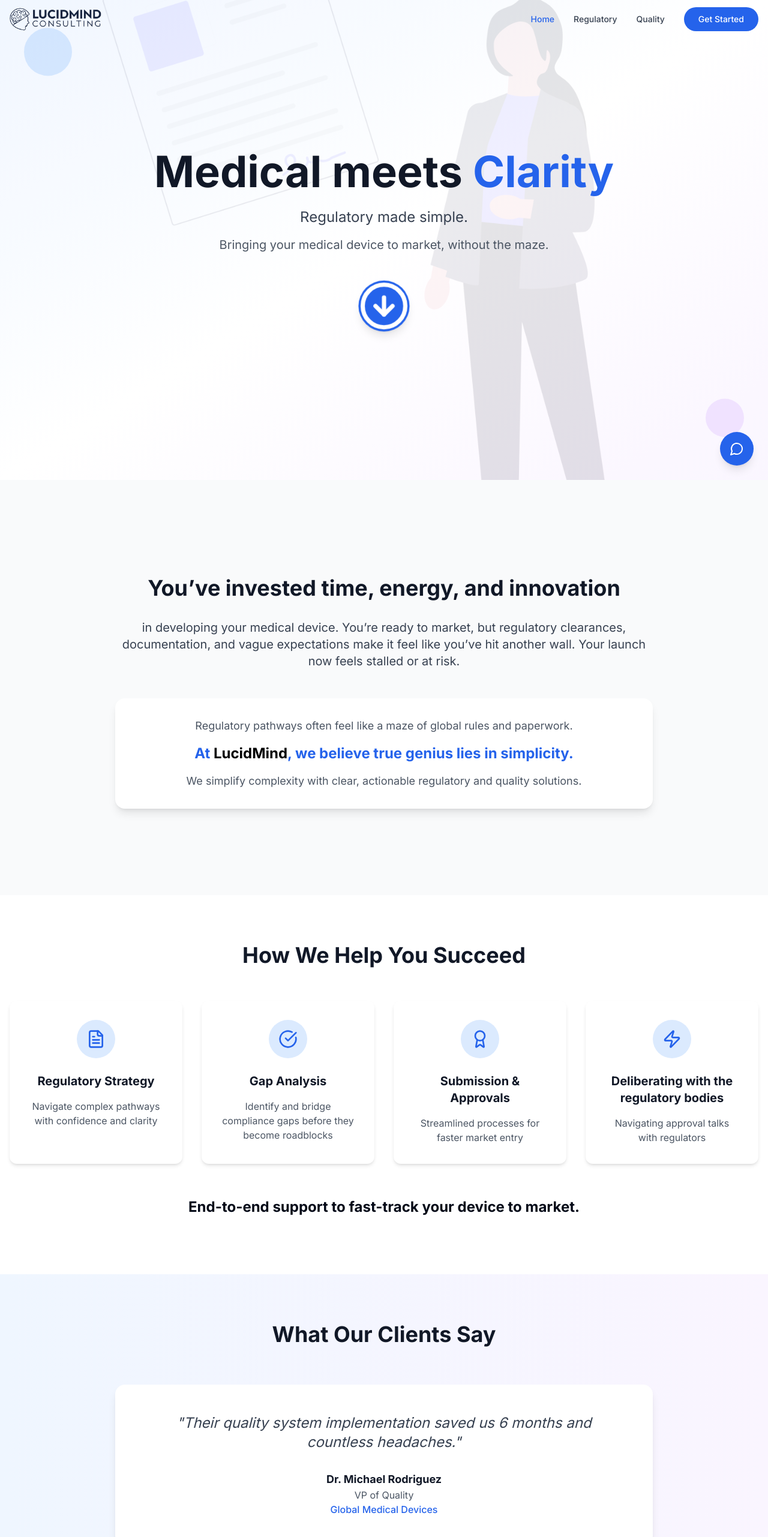
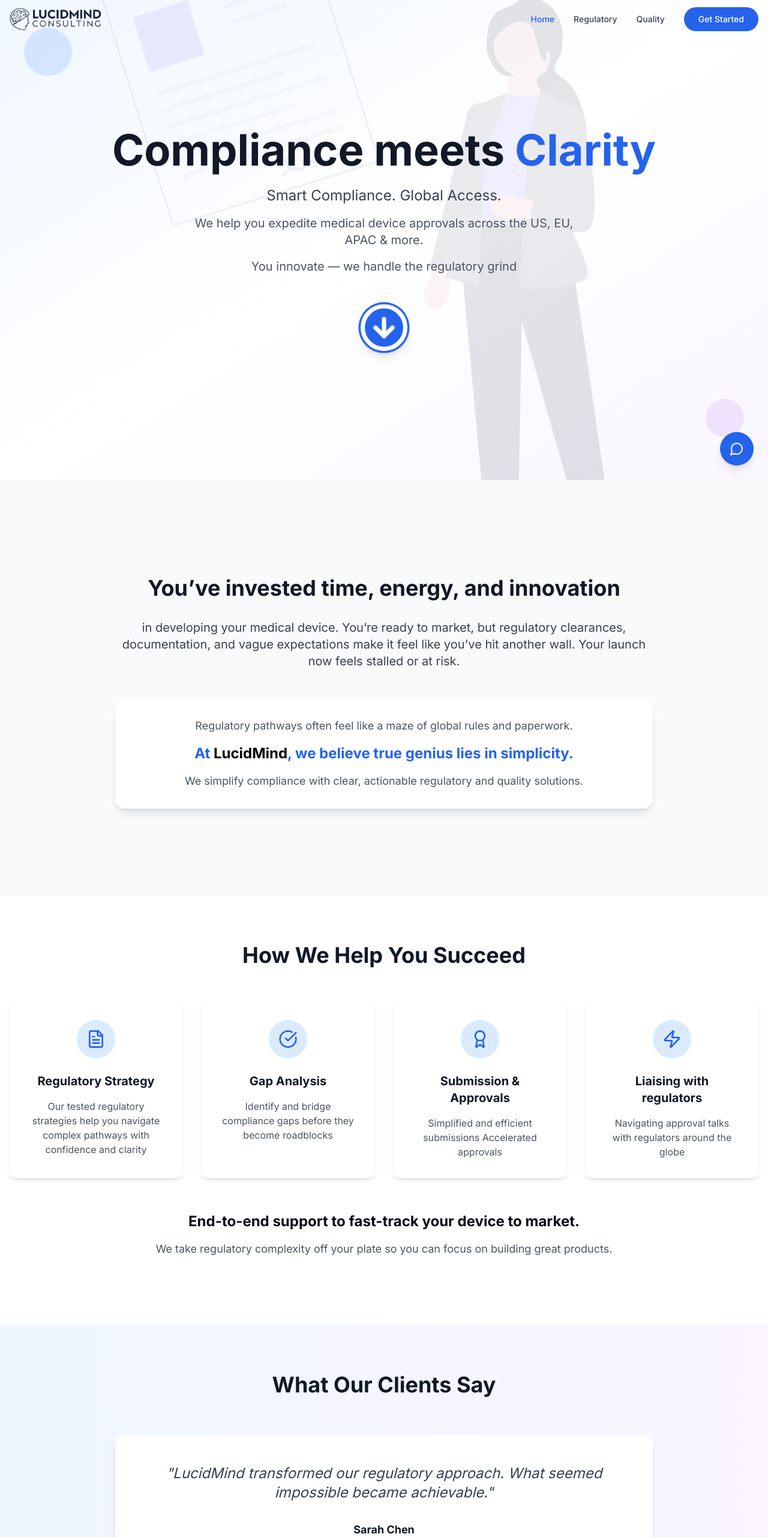
Before and after one commit to gautam351/lucidMind, a Next.js app: page / in a window 1280 px wide. Shown: the top 2562 px of the page at 60% size. Built offline with nearby package versions, Linux system fonts and the light colour scheme.

Commit message:
Update testimonials and footer content for clarity and compliance messaging; add new logo files

```diff
--- a/app/page.tsx
+++ b/app/page.tsx
@@ -8,30 +8,31 @@ import { useState, useEffect } from "react"
 
 const testimonials = [
   {
+    quote: "Finally, regulatory consulting that speaks our language - clear, actionable, results-driven.",
+    author: "Rajeev Nohria",
+    title: "CEO",
+    company: "Better Diagnostics",
+  },
+  {
     quote: "LucidMind transformed our regulatory approach. What seemed impossible became achievable.",
     author: "Sarah Chen",
     title: "CEO, MedTech Innovations",
     company: "Series B Startup",
   },
-  {
-    quote: "Their quality system implementation saved us 6 months and countless headaches.",
-    author: "Dr. Michael Rodriguez",
-    title: "VP of Quality",
-    company: "Global Medical Devices",
-  },
-  {
-    quote: "Finally, regulatory consulting that speaks our language - clear, actionable, results-driven.",
-    author: "Jennifer Park",
-    title: "Regulatory Director",
-    company: "Emerging Technologies",
-  },
+  // {
+  //   quote: "Their quality system implementation saved us 6 months and countless headaches.",
+  //   author: "Dr. Michael Rodriguez",
+  //   title: "VP of Quality",
+  //   company: "Global Medical Devices",
+  // },
+
 ]
 
 const highlights = [
   {
     icon: FileText,
     title: "Regulatory Strategy",
-    description: "Navigate complex pathways with confidence and clarity",
+    description: "Our tested regulatory strategies help you navigate complex pathways with confidence and clarity",
   },
   {
     icon: CheckCircle,
@@ -41,12 +42,12 @@ const highlights = [
   {
     icon: Award,
     title: "Submission & Approvals",
-    description: "Streamlined processes for faster market entry",
+    description: "Simplified and efficient submissions Accelerated approvals",
   },
   {
     icon: Zap,
-    title: "Deliberating with the regulatory bodies",
-    description: "Navigating approval talks with regulators",
+    title: "Liaising with regulators",
+    description: "Navigating approval talks with regulators around the globe",
   },
 ]
 
@@ -78,7 +79,7 @@ export default function HomePage() {
             animate={{ opacity: 1, y: 0 }}
             transition={{ duration: 0.8, delay: 0.2 }}
           >
-            Medical meets <span className="text-blue-600">Clarity</span>
+            Compliance meets <span className="text-blue-600">Clarity</span>
           </motion.h1>
 
           <motion.p
@@ -87,18 +88,26 @@ export default function HomePage() {
             animate={{ opacity: 1, y: 0 }}
             transition={{ duration: 0.8, delay: 0.4 }}
           >
-            Regulatory made simple.
+             Smart Compliance. Global Access.
           </motion.p>
 
+          <motion.p
+            className="text-lg md:text-xl text-gray-600 mb-4 max-w-2xl mx-auto"
+            initial={{ opacity: 0, y: 20 }}
+            animate={{ opacity: 1, y: 0 }}
+            transition={{ duration: 0.8, delay: 0.6 }}
+          >
+            We help you expedite medical device approvals across the US, EU, APAC & more.
+
+          </motion.p>
           <motion.p
             className="text-lg md:text-xl text-gray-600 mb-12 max-w-2xl mx-auto"
             initial={{ opacity: 0, y: 20 }}
             animate={{ opacity: 1, y: 0 }}
             transition={{ duration: 0.8, delay: 0.6 }}
           >
-            Bringing your medical device to market, without the maze.
+You innovate — we handle the regulatory grind
           </motion.p>
-
           <motion.div
             initial={{ opacity: 0, y: 20 }}
             animate={{ opacity: 1, y: 0 }}
@@ -167,7 +176,7 @@ export default function HomePage() {
                 At <span className="text-black">LucidMind</span>, we believe true genius lies in simplicity.
               </h3>
               <p className="text-lg text-gray-600">
-                We simplify complexity with clear, actionable regulatory and quality solutions.
+                We simplify compliance with clear, actionable regulatory and quality solutions.
               </p>
             </motion.div>
           </motion.div>
@@ -221,7 +230,9 @@ export default function HomePage() {
                 End-to-end support to fast-track your device to market.
 
               </h3>
-
+              <p className="text-lg text-gray-600 mb-8 text-center">
+                We take regulatory complexity off your plate so you can focus on building great products.
+              </p>
 
 
 
@@ -283,9 +294,9 @@ export default function HomePage() {
             transition={{ duration: 0.8 }}
             viewport={{ once: true }}
           >
-            <h2 className="text-4xl font-bold text-white mb-8">Ready to Simplify Your Path to Market?</h2>
+            <h2 className="text-4xl font-bold text-white mb-8">Ready to simplify your  device's path to market?</h2>
             <p className="text-xl text-gray-300 mb-12 max-w-2xl mx-auto">
-              Let's discuss how we can accelerate your medical device journey with clarity and confidence.
+              Let’s simplify your regulatory journey and accelerate your device’s market entry.
             </p>
             <Button
               asChild
--- a/components/footer.tsx
+++ b/components/footer.tsx
@@ -21,23 +21,24 @@ const footerLinks = [
 export default function Footer() {
   return (
     <footer className="bg-gray-900 text-white">
-      <div className="container mx-auto px-4 py-16 flex flex-col items-center">
+      <div className="container mx-auto px-4  flex flex-col items-center">
       <div className="flex flex-col items-center w-full">
         {/* Brand Section */}
         <div className="flex flex-col items-center text-center justify-center mx-auto">
-        <Link href="/" className="flex items-center space-x-2 mb-6 justify-center">
-          <div className="w-8 h-8 bg-blue-600 rounded-lg flex items-center justify-center">
-          <Brain className="h-5 w-5 text-white" />
-          </div>
-          <span className="text-xl font-bold">LucidMind Consulting</span>
+        <Link href="/" className="flex items-center justify-center">
+          <img
+            src="/logo-footer (2).png"
+            alt="Logo"
+            className="h-20 w-auto max-w-xs object-contain mb-1"
+            style={{ maxHeight: "60px" }}
+          />
         </Link>
         <p className="text-gray-400 mb-6 max-w-md">
-          Simplifying medical device regulatory and quality challenges. Innovation meets clarity for faster market
-          entry.
+         Compliance meets Clarity <br></br> Simplifying medical device regulatory and quality challenges.
         </p>
         <div className="flex space-x-4 justify-center">
           <motion.a
-          href="https://in.linkedin.com/in/praveen-gautam-4817411b2"
+          href="https://www.linkedin.com/in/raj-zaveri-35013b174/"
           target="_blank"
           className="w-10 h-10 bg-gray-800 rounded-full flex items-center justify-center hover:bg-blue-600 transition-colors duration-200"
           whileHover={{ scale: 1.1 }}
```
Also changed, not shown: public/logo-footer (2).png (added), public/logo-footer.png (added).
